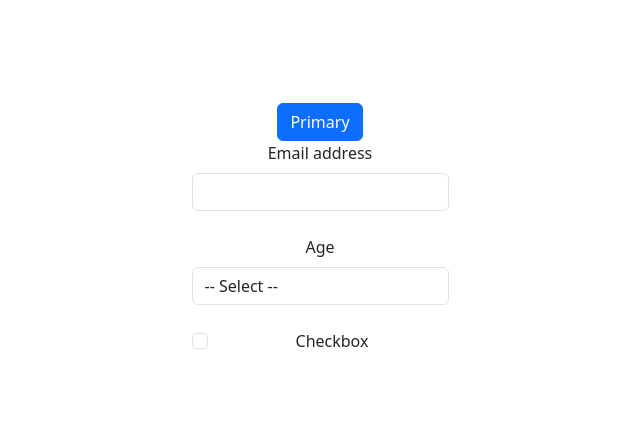
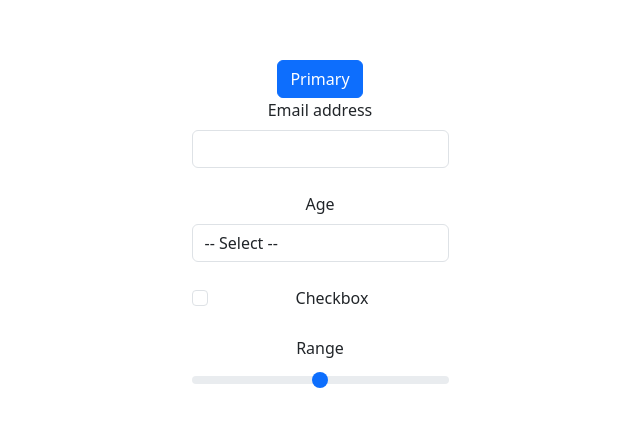
Before and after one commit to kapilkumar0037/react-components, a React (Vite) app: page / in a window 1280 px wide. Shown: the part 171-598 px from the top of the page, without its empty margins (320-960 px from the left). Built offline with nearby package versions, Linux system fonts and the light colour scheme.

Commit message:
range component implemented

```diff
--- a/src/App.tsx
+++ b/src/App.tsx
@@ -4,7 +4,8 @@ import { Button } from './components/Button'
 import { Input } from './components/Input'
 import { Select } from './components/Select'
 import type { IOption } from './shared/types'
-import { Checkbox } from './components/Checkbox'
+import { Checkbox } from './components/Checkbox';
+import { Range } from './components/Range'
 
 function App() {
   const [selectedOption, setSelectedOption] = useState<string>('null')
@@ -34,6 +35,8 @@ function App() {
       <Select label='Age' options={options} onChange={onAgeChange} selectedValue={selectedOption}/>
       <br />
       <Checkbox label='Checkbox' value='' onChange={onCheckChange}/>
+      <br/>
+      <Range label="Range" onChange={onCheckChange}/>
     </>
   )
 }
--- /dev/null
+++ b/src/components/Range.tsx
@@ -0,0 +1,12 @@
+import type { RangeProps } from "../shared/types";
+
+export const Range = ({label, min, max, step, onChange}: RangeProps) => {
+  return (
+    <>
+      <label htmlFor="customRange1" className="form-label">
+        {label}
+      </label>
+      <input type="range" className="form-range" min={min?? 0} max={max?? 10} step={step} onChange={onChange} id="customRange1"></input>
+    </>
+  );
+};
```
Also changed, not shown: src/shared/types.tsx (+12 -0 lines).
